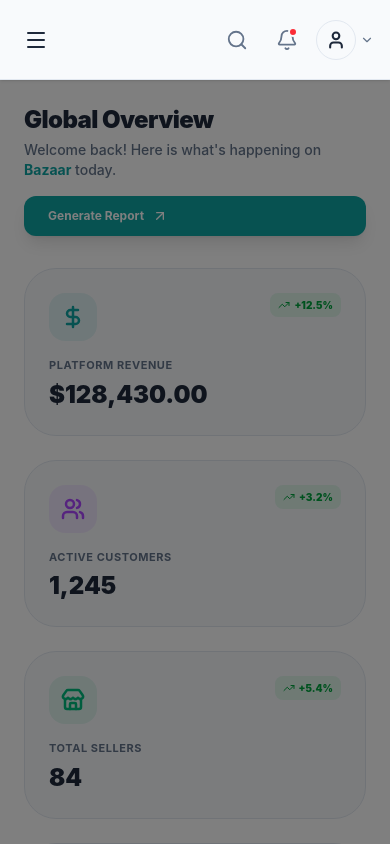
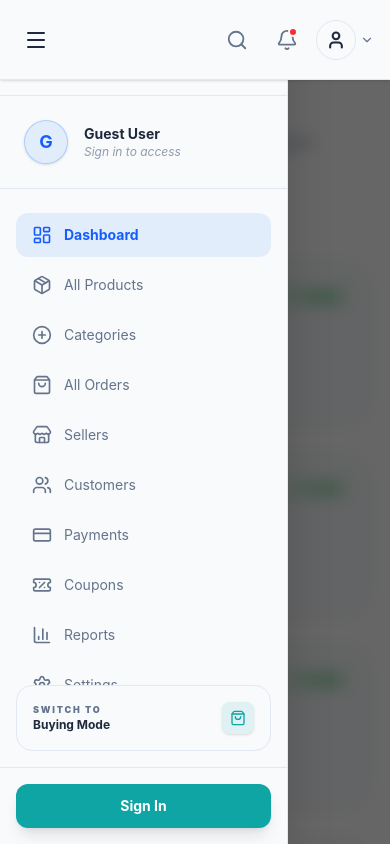
Before and after one commit to hasan8651/bazaar-nextjs, a Next.js app: page /admin in a window 390 px wide. Both pictures are taken after a click on the button 36 px from the left and 39 px from the top of the page. Built offline with nearby package versions, Linux system fonts and the light colour scheme; no server answers.

Commit message:
[fix]:mobile responsive issue fix

```diff
--- a/src/app/(dashboard)/admin/layout.jsx
+++ b/src/app/(dashboard)/admin/layout.jsx
@@ -9,7 +9,7 @@ export default function AdminLayout({ children }) {
   const [isSidebarOpen, setIsSidebarOpen] = useState(false);
   const { data: session } = useSession();
 
-  // যদিও আমরা হার্ডকোড করে "admin" দিচ্ছি, তবে সেশন থেকে নেওয়া ভালো
+  // সেশন থেকে রোল নেওয়া হচ্ছে
   const userRole = session?.user?.role || "admin";
 
   const toggleSidebar = () => {
@@ -18,38 +18,37 @@ export default function AdminLayout({ children }) {
 
   return (
     <div className="flex min-h-screen bg-[var(--background)]">
-
-      {/* Sidebar - Admin Role */}
+      {/* --- Sidebar Section --- */}
       <aside
-        className={`fixed inset-y-0 left-0 z-50 transition-transform duration-300 transform
+        className={`fixed inset-y-0 left-0 z-50 w-72 transition-transform duration-300 transform
         ${isSidebarOpen ? "translate-x-0" : "-translate-x-full"}
-        md:relative md:translate-x-0`}
+        md:relative md:translate-x-0 shadow-2xl md:shadow-none bg-[var(--surface)]`}
       >
+        {/* আপনার Sidebar কম্পোনেন্ট */}
         <Sidebar role="admin" />
       </aside>
 
-      {/* Mobile Overlay */}
+      {/* --- Mobile Overlay (ক্লিক করলে সাইডবার বন্ধ হবে) --- */}
       {isSidebarOpen && (
         <div
-          className="fixed inset-0 bg-black/50 z-40 md:hidden"
+          className="fixed inset-0 bg-black/60 backdrop-blur-sm z-[45] md:hidden animate-in fade-in duration-300"
           onClick={toggleSidebar}
         ></div>
       )}
 
-      {/* Main Content Area */}
+      {/* --- Main Content Area --- */}
       <div className="flex-1 flex flex-col min-w-0 h-screen overflow-hidden">
-
-        {/* Header */}
+        {/* Header - মোবাইল টগল ফাংশনসহ */}
         <DashboardHeader role="admin" toggleSidebar={toggleSidebar} />
 
         {/* Scrollable Body */}
-        <main className="flex-1 overflow-y-auto p-6 md:p-10 custom-scrollbar">
-          <div className="max-w-[1600px] mx-auto animate-in fade-in duration-500">
+        <main className="flex-1 overflow-y-auto p-4 md:p-10 custom-scrollbar">
+          <div className="max-w-[1600px] mx-auto animate-in fade-in slide-in-from-bottom-4 duration-500">
             {children}
           </div>
 
           <footer className="mt-20 py-6 text-center text-xs text-gray-400 border-t border-gray-100">
-            Admin Panel © 2026 PrimeMart System Control.
+            Admin Panel © 2026 PrimeMart System Control. All Rights Reserved.
           </footer>
         </main>
       </div>
--- a/src/app/(dashboard)/admin/page.jsx
+++ b/src/app/(dashboard)/admin/page.jsx
@@ -67,11 +67,11 @@ const AdminPage = () => {
           </h1>
           <p className="text-[var(--text-secondary)] text-sm mt-1 font-medium">
             Welcome back! Here is what's happening on{" "}
-            <span className="text-[var(--secondary)] font-bold">Bazaar</span>{" "}
+            <span className="text-[var(--secondary)] font-bold">PrimeMart</span>{" "}
             today.
           </p>
         </div>
-        <button className="flex items-center gap-2 px-6 py-3 bg-[var(--secondary)] text-white rounded-xl text-xs font-bold hover:scale-105 transition-transform shadow-lg shadow-[var(--secondary)]/20">
+        <button className="w-fit flex items-center gap-2 px-6 py-3 bg-[var(--secondary)] text-white rounded-xl text-xs font-bold hover:scale-105 transition-transform shadow-lg shadow-[var(--secondary)]/20">
           Generate Report <ArrowUpRight size={16} />
         </button>
       </div>
--- a/src/app/(dashboard)/seller/layout.jsx
+++ b/src/app/(dashboard)/seller/layout.jsx
@@ -1,31 +1,54 @@
+"use client";
+
+import { useState } from "react";
 import Sidebar from "@/components/Dashboard/Sidebar";
 import DashboardHeader from "@/components/Dashboard/DashboardHeader";
 
 export default function SellerLayout({ children }) {
+  // state for mobile side bar open and close
+  const [isSidebarOpen, setIsSidebarOpen] = useState(false);
+
+  // sidebar toggle open function
+  const toggleSidebar = () => {
+    setIsSidebarOpen(!isSidebarOpen);
+  };
+
   return (
-    /* flex ensures sidebar and content are side-by-side */
     <div className="flex min-h-screen bg-[var(--background)]">
 
-      {/* Sidebar - Visible on medium screens and up */}
-      <div className="hidden md:block">
+      {/* --- Sidebar Section --- */}
+      <aside
+        className={`fixed inset-y-0 left-0 z-50 w-72 transition-transform duration-300 transform
+        ${isSidebarOpen ? "translate-x-0" : "-translate-x-full"}
+        md:relative md:translate-x-0 shadow-2xl md:shadow-none bg-[var(--surface)]`}
+      >
         <Sidebar role="seller" />
-      </div>
+      </aside>
 
-      {/* Main Content Area */}
+      {/* --- Mobile Overlay  --- */}
+      {isSidebarOpen && (
+        <div
+          className="fixed inset-0 bg-black/60 backdrop-blur-sm z-[45] md:hidden animate-in fade-in duration-300"
+          onClick={toggleSidebar}
+        ></div>
+      )}
+
+      {/* --- Main Content Area --- */}
       <main className="flex-1 min-w-0 flex flex-col h-screen overflow-hidden">
 
-        {/* Top Header Section */}
-        <DashboardHeader role="seller" />
+        {/*  toggleSidebar  */}
+        <DashboardHeader role="seller" toggleSidebar={toggleSidebar} />
 
         {/* Dynamic Content with Scrollable Container */}
-        <div className="flex-1 p-6 md:p-10 overflow-y-auto custom-scrollbar">
-          <div className="max-w-[1400px] mx-auto">
+        <div className="flex-1 p-4 md:p-10 overflow-y-auto custom-scrollbar">
+          <div className="max-w-[1400px] mx-auto animate-in fade-in duration-500">
             {children}
           </div>
+
+          <footer className="mt-20 py-6 text-center text-xs text-gray-400 border-t border-[var(--border)]">
+            Seller Panel © 2026 PrimeMart System Control. All Rights Reserved.
+          </footer>
         </div>
-        <footer className="mt-20 py-6 text-center text-xs text-gray-400 border-t border-gray-100">
-            Seller Panel © 2026 PrimeMart System Control.
-          </footer>
       </main>
     </div>
   );
--- a/src/app/(dashboard)/user/layout.jsx
+++ b/src/app/(dashboard)/user/layout.jsx
@@ -24,7 +24,7 @@ export default function UserLayout({ children }) {
 
       {/* --- Sidebar Section --- */}
       <aside
-        className={`fixed inset-y-0 left-0 z-50 transition-transform duration-300 transform
+        className={`fixed inset-y-0 left-0 z-50 w-72 transition-transform duration-300 transform
         ${isSidebarOpen ? "translate-x-0" : "-translate-x-full"}
         md:relative md:translate-x-0 shadow-2xl md:shadow-none`}
       >
--- a/src/app/page.jsx
+++ b/src/app/page.jsx
@@ -6,8 +6,8 @@ import WhyShopWithUs from "@/components/layout/WhyShopWithUs/WhyShopWithUs";
 import FeatureProducts from "@/components/product/FeatureProducts";
 import FlashDeals from "@/components/product/FlashDeals/FlashDeals";
 import TopBrands from '@/components/product/TopBrands';
-import TopProducts from '@/components/product/TopProducts';
-import UpcomingProducts from "@/components/product/UpcomingProducts";
+// import TopProducts from '@/components/product/TopProducts';
+// import UpcomingProducts from "@/components/product/UpcomingProducts";
 
 
 export default function Home() {
@@ -16,8 +16,8 @@ export default function Home() {
 
       <Hero />
       <FlashDeals />
-      <TopProducts></TopProducts>
-      <UpcomingProducts></UpcomingProducts>
+      {/* <TopProducts></TopProducts>
+      <UpcomingProducts></UpcomingProducts> */}
       <FeatureProducts />
       <PopularCategories/>
       <TopBrands></TopBrands>
--- a/src/components/Dashboard/Sidebar.jsx
+++ b/src/components/Dashboard/Sidebar.jsx
@@ -41,7 +41,7 @@ export default function Sidebar({ role }) {
   };
 
   return (
-    <aside className="hidden md:flex md:flex-col md:w-72 bg-[var(--surface)] border-r border-[var(--border)] h-screen sticky top-0 transition-all duration-300">
+    <aside className="flex flex-col w-72 bg-[var(--surface)] border-r border-[var(--border)] h-screen sticky top-0 transition-all duration-300">
       {/* 1. Brand / Logo Section */}
       <div className="p-6 border-b border-[var(--border)] h-24 flex items-center">
         <div className="flex flex-col gap-1">
@@ -74,8 +74,9 @@ export default function Sidebar({ role }) {
           >
             {user.isAuthenticated && user.avatarUrl ? (
               <img
-                src={user.avatarUrl}
+                src={session?.user?.image || user.avatarUrl}
                 alt={user.name}
+                referrerPolicy="no-referrer"
                 className="w-full h-full object-cover"
               />
             ) : (
```
